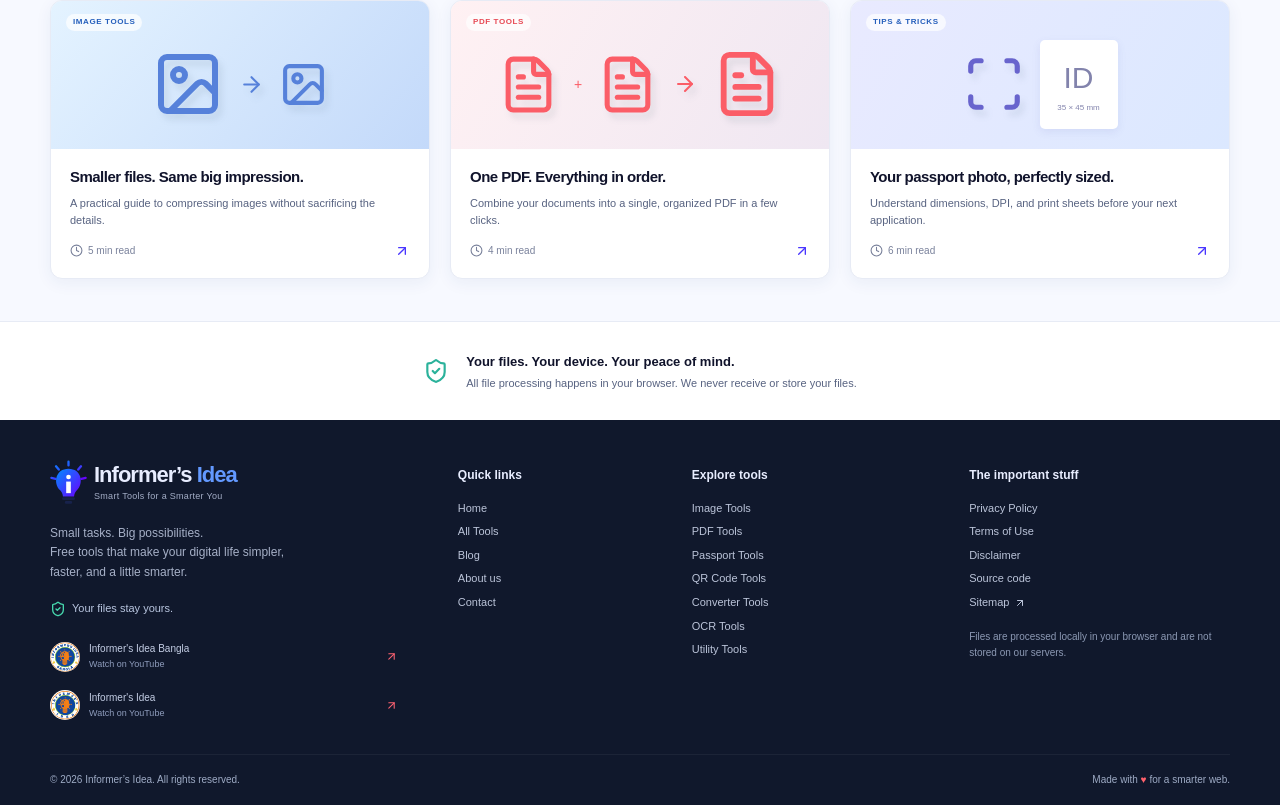
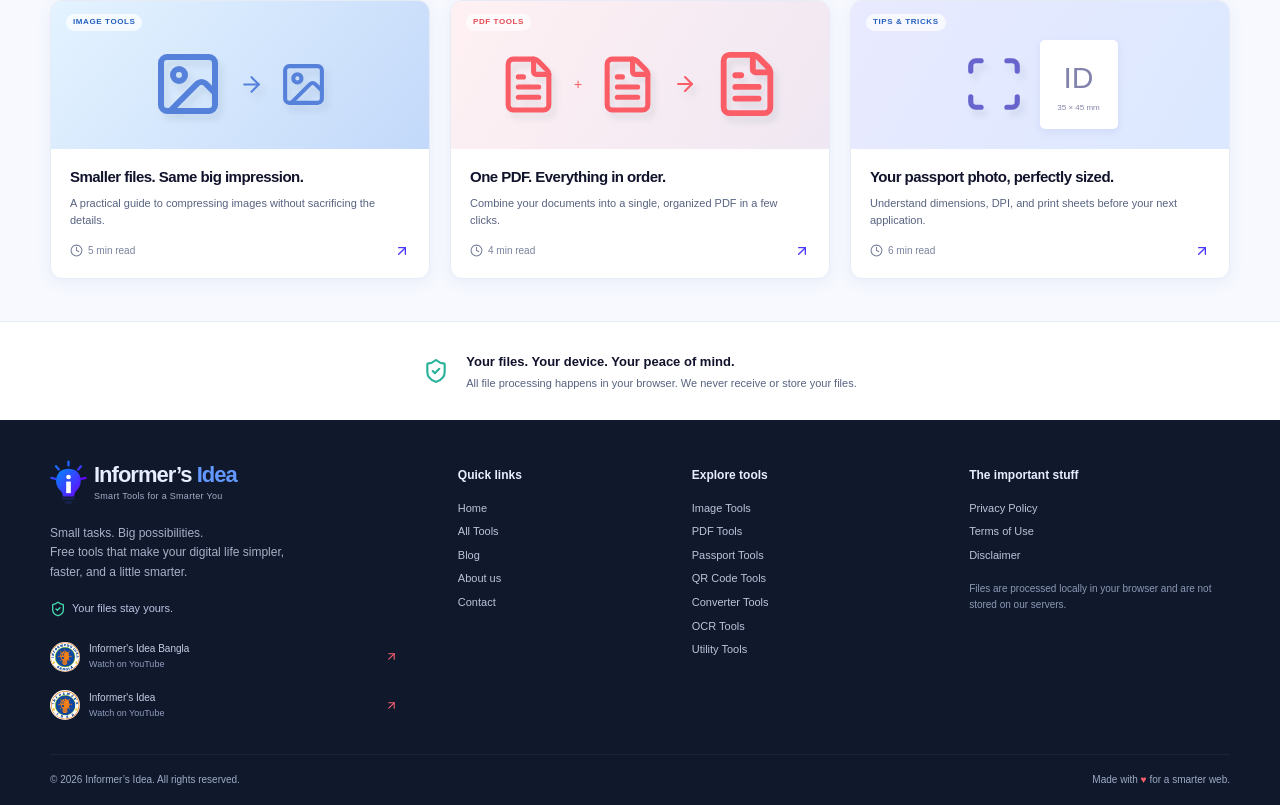
Before and after one commit to ttwsamanta-pixel/Informer-s-Idea, a Next.js app: page / in a window 1280 px wide. Shown: the part 2172-2977 px from the top of the page. Built offline with nearby package versions, Linux system fonts and the light colour scheme; no server answers.

Commit message:
Remove source code and sitemap links from footer

```diff
--- a/src/components/layout/footer.tsx
+++ b/src/components/layout/footer.tsx
@@ -65,16 +65,6 @@ export function Footer() {
           <Link href="/privacy-policy">Privacy Policy</Link>
           <Link href="/terms-of-use">Terms of Use</Link>
           <Link href="/disclaimer">Disclaimer</Link>
-          <a
-            href="https://github.com/ttwsamanta-pixel/Informer-s-Idea"
-            target="_blank"
-            rel="noopener noreferrer"
-          >
-            Source code
-          </a>
-          <Link href="/sitemap.xml">
-            Sitemap <ArrowUpRight size={12} />
-          </Link>
           <p className="footer-note">
             Files are processed locally in your browser and are not stored on
             our servers.
```
